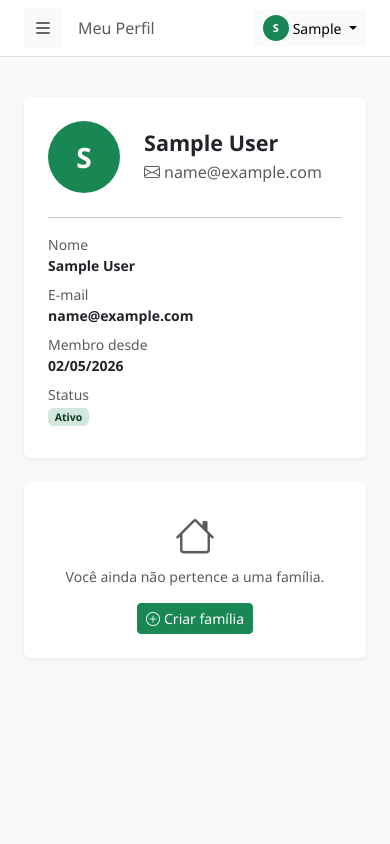
After one commit to eng-marcelo-santos-junior/ze-din-din, a Flask app: page /profile in a window 390 px wide. The commit adds this page. Run offline with Flask 3, Linux system fonts and the light colour scheme; the visitor is signed in with stand-in values (Sample User, id 1).

Commit message:
feat(sprint-10): refinamento visual e entrega MVP
- Sidebar responsiva: overlay no mobile (< 992px) com backdrop,
  toggle hide/show no desktop
- Máscara de entrada monetária pt-BR automática (inputs.money-input)
- Página de perfil (/profile): nome, e-mail, data de cadastro, família e role
- Link "Meu Perfil" no dropdown e sidebar
- Landing page: botões CTA apontam para rotas reais (auth.register/login)
- Dashboard services.py: registrado no controle de versão
- README: Sprint 10 marcado como concluído

Co-Authored-By: Claude Sonnet 4.6 <noreply@anthropic.com>

```diff
--- a/app/main/routes.py
+++ b/app/main/routes.py
@@ -1,7 +1,27 @@
 from flask import render_template
+from flask_login import login_required, current_user
 from . import main_bp
+from app.utils.families import get_current_family
+from app.models.family import FamilyMember, FamilyMemberStatus
+from app.extensions import db
 
 
 @main_bp.route('/')
 def index():
     return render_template('main/index.html')
+
+
+@main_bp.route('/profile')
+@login_required
+def profile():
+    family = get_current_family(current_user)
+    membership = None
+    if family:
+        membership = db.session.scalar(
+            db.select(FamilyMember).where(
+                FamilyMember.user_id == current_user.id,
+                FamilyMember.family_id == family.id,
+                FamilyMember.status == FamilyMemberStatus.ACTIVE,
+            )
+        )
+    return render_template('main/profile.html', family=family, membership=membership)
--- a/app/templates/layout_private.html
+++ b/app/templates/layout_private.html
@@ -12,6 +12,7 @@
 </head>
 <body class="bg-light">
 
+<div id="sidebarBackdrop" class="sidebar-backdrop"></div>
 <div class="d-flex" style="min-height: 100vh;">
 
     {# ── Sidebar ───────────────────────────────────────────────────────────── #}
@@ -102,7 +103,9 @@
 
         {# User footer #}
         <div class="px-3 py-3 border-top border-white border-opacity-10">
-            <div class="d-flex align-items-center gap-2 mb-3">
+            <a href="{{ url_for('main.profile') }}"
+               class="d-flex align-items-center gap-2 mb-3 text-decoration-none
+                      {{ 'sidebar-link active mx-n2 px-2 py-1 rounded' if request.endpoint == 'main.profile' else '' }}">
                 <div class="avatar-sm bg-success rounded-circle d-flex align-items-center justify-content-center flex-shrink-0">
                     <span class="text-white fw-bold small">{{ current_user.name[0].upper() }}</span>
                 </div>
@@ -112,7 +115,7 @@
                         {{ current_user.email }}
                     </div>
                 </div>
-            </div>
+            </a>
             <a href="{{ url_for('auth.logout') }}"
                class="btn btn-outline-light btn-sm w-100 d-flex align-items-center justify-content-center gap-1">
                 <i class="bi bi-box-arrow-right"></i>Sair
@@ -154,6 +157,13 @@
                         <span class="dropdown-item-text text-muted" style="font-size:12px;">
                             {{ current_user.email }}
                         </span>
+                    </li>
+                    <li><hr class="dropdown-divider my-1"></li>
+                    <li>
+                        <a class="dropdown-item d-flex align-items-center gap-2"
+                           href="{{ url_for('main.profile') }}">
+                            <i class="bi bi-person-circle"></i>Meu Perfil
+                        </a>
                     </li>
                     <li><hr class="dropdown-divider my-1"></li>
                     <li>
--- /dev/null
+++ b/app/templates/main/profile.html
@@ -0,0 +1,126 @@
+{% extends 'layout_private.html' %}
+
+{% block title %}Meu Perfil{% endblock %}
+
+{% block breadcrumb %}
+<li class="breadcrumb-item active">Meu Perfil</li>
+{% endblock %}
+
+{% block content %}
+{% set ROLE_LABELS = {
+    'OWNER':      ('primary',   'Proprietário'),
+    'ADMIN':      ('success',   'Administrador'),
+    'MEMBER':     ('secondary', 'Membro'),
+    'RESTRICTED': ('warning',   'Restrito'),
+} %}
+<div class="py-4">
+
+  <div class="row g-4 justify-content-center">
+    <div class="col-lg-7">
+
+      {# ── Card do usuário ───────────────────────────────────────────────────── #}
+      <div class="card border-0 shadow-sm mb-4">
+        <div class="card-body p-4">
+          <div class="d-flex align-items-center gap-4 mb-4">
+            <div class="rounded-circle bg-success d-flex align-items-center justify-content-center flex-shrink-0"
+                 style="width:72px;height:72px;">
+              <span class="text-white fw-bold" style="font-size:1.75rem;">
+                {{ current_user.name[0].upper() }}
+              </span>
+            </div>
+            <div>
+              <h4 class="fw-bold mb-1">{{ current_user.name }}</h4>
+              <div class="text-muted">
+                <i class="bi bi-envelope me-1"></i>{{ current_user.email }}
+              </div>
+              {% if membership %}
+              {% set role_info = ROLE_LABELS.get(membership.role.value if membership.role else membership.role, ('secondary', membership.role)) %}
+              <div class="mt-1">
+                <span class="badge bg-{{ role_info[0] }}-subtle text-{{ role_info[0] }}-emphasis">
+                  {{ role_info[1] }}
+                </span>
+              </div>
+              {% endif %}
+            </div>
+          </div>
+
+          <hr class="my-3">
+
+          <dl class="row mb-0 small">
+            <dt class="col-sm-4 text-muted fw-normal">Nome</dt>
+            <dd class="col-sm-8 fw-semibold">{{ current_user.name }}</dd>
+
+            <dt class="col-sm-4 text-muted fw-normal">E-mail</dt>
+            <dd class="col-sm-8 fw-semibold">{{ current_user.email }}</dd>
+
+            <dt class="col-sm-4 text-muted fw-normal">Membro desde</dt>
+            <dd class="col-sm-8 fw-semibold">
+              {{ current_user.created_at.strftime('%d/%m/%Y') }}
+            </dd>
+
+            <dt class="col-sm-4 text-muted fw-normal">Status</dt>
+            <dd class="col-sm-8">
+              <span class="badge bg-success-subtle text-success-emphasis">Ativo</span>
+            </dd>
+          </dl>
+        </div>
+      </div>
+
+      {# ── Card da família ───────────────────────────────────────────────────── #}
+      {% if family %}
+      <div class="card border-0 shadow-sm">
+        <div class="card-header bg-white border-bottom py-3">
+          <h6 class="fw-bold mb-0">
+            <i class="bi bi-house-fill text-success me-2"></i>Família
+          </h6>
+        </div>
+        <div class="card-body p-4">
+          <dl class="row mb-0 small">
+            <dt class="col-sm-4 text-muted fw-normal">Nome</dt>
+            <dd class="col-sm-8 fw-semibold">{{ family.name }}</dd>
+
+            <dt class="col-sm-4 text-muted fw-normal">Moeda</dt>
+            <dd class="col-sm-8 fw-semibold">{{ family.currency }}</dd>
+
+            {% if membership %}
+            {% set role_info = ROLE_LABELS.get(membership.role.value if membership.role else membership.role, ('secondary', membership.role)) %}
+            <dt class="col-sm-4 text-muted fw-normal">Seu papel</dt>
+            <dd class="col-sm-8">
+              <span class="badge bg-{{ role_info[0] }}-subtle text-{{ role_info[0] }}-emphasis">
+                {{ role_info[1] }}
+              </span>
+            </dd>
+
+            <dt class="col-sm-4 text-muted fw-normal">Entrou em</dt>
+            <dd class="col-sm-8 fw-semibold">
+              {{ membership.created_at.strftime('%d/%m/%Y') }}
+            </dd>
+            {% endif %}
+          </dl>
+
+          <div class="mt-3 d-flex gap-2 flex-wrap">
+            <a href="{{ url_for('families.members') }}" class="btn btn-outline-secondary btn-sm">
+              <i class="bi bi-people me-1"></i>Ver membros
+            </a>
+            <a href="{{ url_for('families.settings') }}" class="btn btn-outline-secondary btn-sm">
+              <i class="bi bi-gear me-1"></i>Configurações da família
+            </a>
+          </div>
+        </div>
+      </div>
+      {% else %}
+      <div class="card border-0 shadow-sm">
+        <div class="card-body py-4 text-center">
+          <i class="bi bi-house text-muted mb-2" style="font-size:2.5rem;"></i>
+          <p class="text-muted mb-3 small">Você ainda não pertence a uma família.</p>
+          <a href="{{ url_for('families.new') }}" class="btn btn-success btn-sm">
+            <i class="bi bi-plus-circle me-1"></i>Criar família
+          </a>
+        </div>
+      </div>
+      {% endif %}
+
+    </div>
+  </div>
+</div>
+{% endblock %}
```
Also changed, not shown: app/static/css/main.css (+42 -1 lines), app/static/js/main.js (+50 -4 lines), app/templates/main/index.html (+4 -4 lines), relatorio_desenvolvimento_sprint_10.txt (added, +159 -0 lines), README.md.
